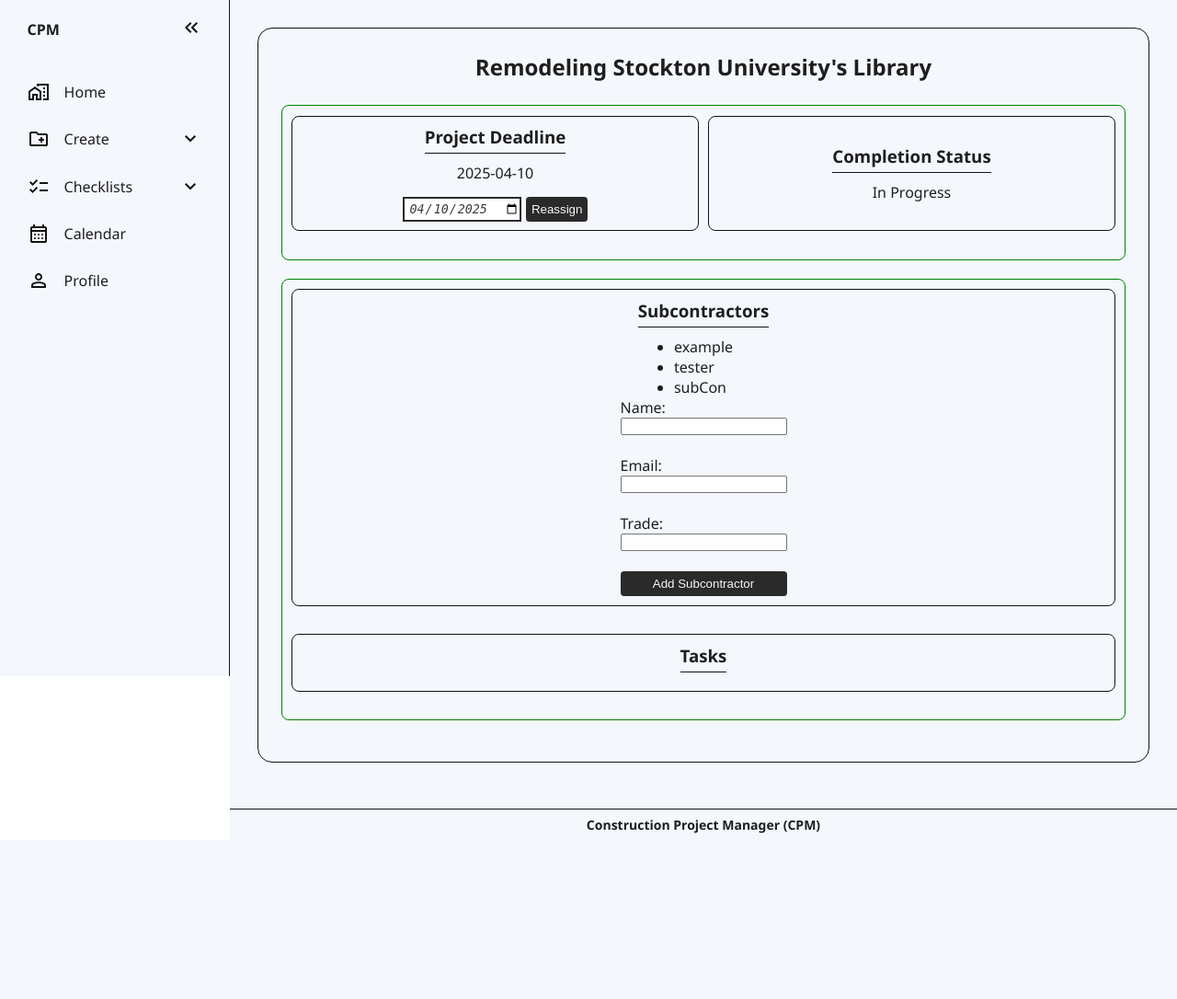
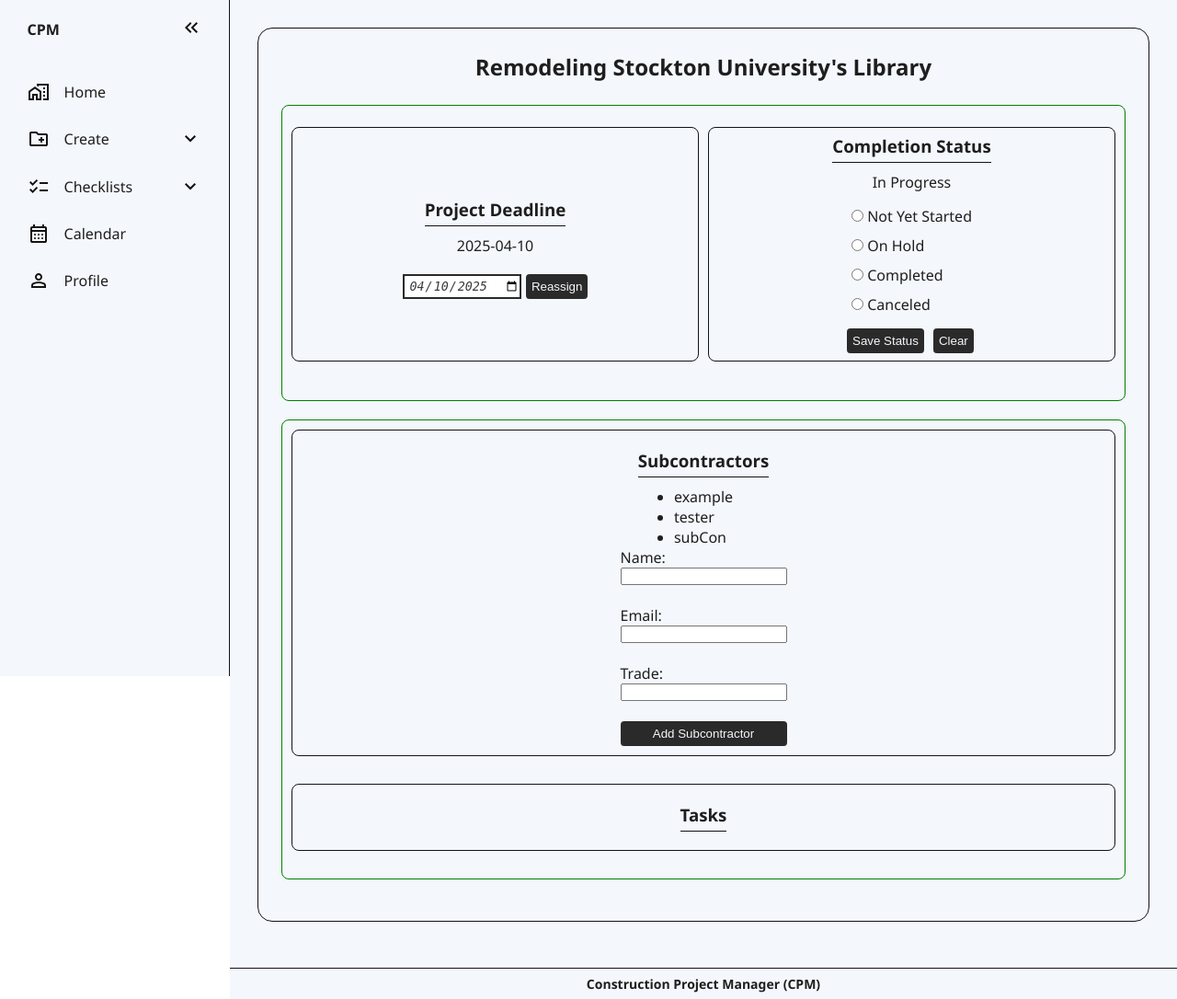
Before and after one commit to EchoingTime/construction-project-manager, a Flask app: page /view-project/4 in a window 1280 px wide. Shown: the part 65-1151 px from the top of the page at 92% size. Before the commit the page ends 971 px from the top, so only its background shows below. Run offline with Flask 3, Linux system fonts and the light colour scheme; a user stored in the database is signed in.

Commit message:
Project Progress/Completion Status Implemented
Allows contractors to change between the five progress statuses.

```diff
--- a/website/static/style.css
+++ b/website/static/style.css
@@ -558,6 +558,9 @@ main {
   display: flex;
   flex-direction: column;
 }
+#project_details p {
+  margin-bottom: 10px;
+}
 #project_details #header-project-details {
   margin-bottom: 25px;
 }
@@ -570,6 +573,9 @@ main {
 #project_details .top-section {
   flex-direction: row;
 }
+
+/*----------- Deadline Section -----------*/
+
 #deadline-sub-section,
 #completion-status-sub-section {
   height: 85%;
@@ -581,12 +587,6 @@ main {
 #project_details #deadline-sub-section {
   text-wrap: wrap;
   text-align: center;
-}
-#project_details #deadline-sub-section p {
-  margin-bottom: 5px;
-}
-#project_details #deadline-form > p {
-  order: -1;
 }
 #project_details #deadline-form {
   gap: 10px;
@@ -610,6 +610,24 @@ main {
 }
 #project_details .div-dead button:hover {
   background-color: var(--hover-clr);
+}
+
+/*----------- Completion Status Section -----------*/
+#project_details h3 {
+  margin-top: 10px;
+}
+#project_details #completion-form .buttons {
+  display: flex;
+  flex-direction: row;
+  gap: 10px;
+}
+#project_details #completion-form button {
+  margin-top: 10px;
+  margin-bottom: 10px;
+}
+#project_details #completion-form li {
+  list-style: none;
+  padding: 5px;
 }
 
 /*--------------------- Footer ---------------------*/
--- a/website/templates/project.html
+++ b/website/templates/project.html
@@ -305,6 +305,80 @@
           <section class="sub-sections" id="completion-status-sub-section">
             <h3>Completion Status</h3>
             <p>{{ project.progress }}</p>
+            <form
+              id="completion-form"
+              method="POST"
+              action="{{ url_for('views.update_project_completion_status', project_id=project.id) }}"
+            >
+              <ul>
+                {% if project.progress != 'Not Yet Started' %}
+                <li>
+                  <label for="status-not-yet-started">
+                    <!-- for connects to id -->
+                    <input
+                      type="radio"
+                      id="status-not-yet-started"
+                      name="project-status"
+                      value="Not Yet Started"
+                    />
+                    Not Yet Started
+                  </label>
+                </li>
+                {% endif %} {% if project.progress != 'On Hold' %}
+                <li>
+                  <label for="status-on-hold">
+                    <input
+                      type="radio"
+                      id="status-on-hold"
+                      name="project-status"
+                      value="On Hold"
+                    />
+                    On Hold
+                  </label>
+                </li>
+                {% endif %} {% if project.progress != 'In Progress' %}
+                <li>
+                  <label for="status-in-progress">
+                    <input
+                      type="radio"
+                      id="status-in-progress"
+                      name="project-status"
+                      value="In Progress"
+                    />
+                    In Progress
+                  </label>
+                </li>
+                {% endif %} {% if project.progress != 'Completed' %}
+                <li>
+                  <label for="status-completed">
+                    <input
+                      type="radio"
+                      id="status-completed"
+                      name="project-status"
+                      value="Completed"
+                    />
+                    Completed
+                  </label>
+                </li>
+                {% endif %} {% if project.progress != 'Canceled' %}
+                <li>
+                  <label for="status-canceled">
+                    <input
+                      type="radio"
+                      id="status-canceled"
+                      name="project-status"
+                      value="Canceled"
+                    />
+                    Canceled
+                  </label>
+                </li>
+                {% endif %}
+              </ul>
+              <div class="buttons">
+                <button type="submit">Save Status</button>
+                <button type="reset">Clear</button>
+              </div>
+            </form>
           </section>
         </section>
         <section class="sub-sections bottom-section">
--- a/website/views.py
+++ b/website/views.py
@@ -87,6 +87,24 @@ def update_deadline(project_id):
     flash('Deadline successfully updated!', category='success')
     return redirect(url_for('views.view_project', project_id=project_id, user=current_user))
 
+# ----------- Project Completion Status Update -----------
+
+# Note: In the Project table, the column is called progress and not status.
+@views.route('/update_project_completion_status/<int:project_id>', methods=['POST'])
+@login_required
+def update_project_completion_status(project_id):
+    project = Project.query.get(project_id)
+
+    new_status = request.form.get('project-status')
+
+    if new_status: # To ensure an option was selected
+        project.progress = new_status
+        db.session.commit()
+        flash('Completion Status successfully updated!', category='success')
+    else:
+        flash('No status selected!', category='error')
+    return redirect(url_for('views.view_project', project_id=project_id, user=current_user))
+
 # --------------------- Inbox Page ---------------------
 
 @views.route('/inbox')
```
Also changed, not shown: website/database.db.
